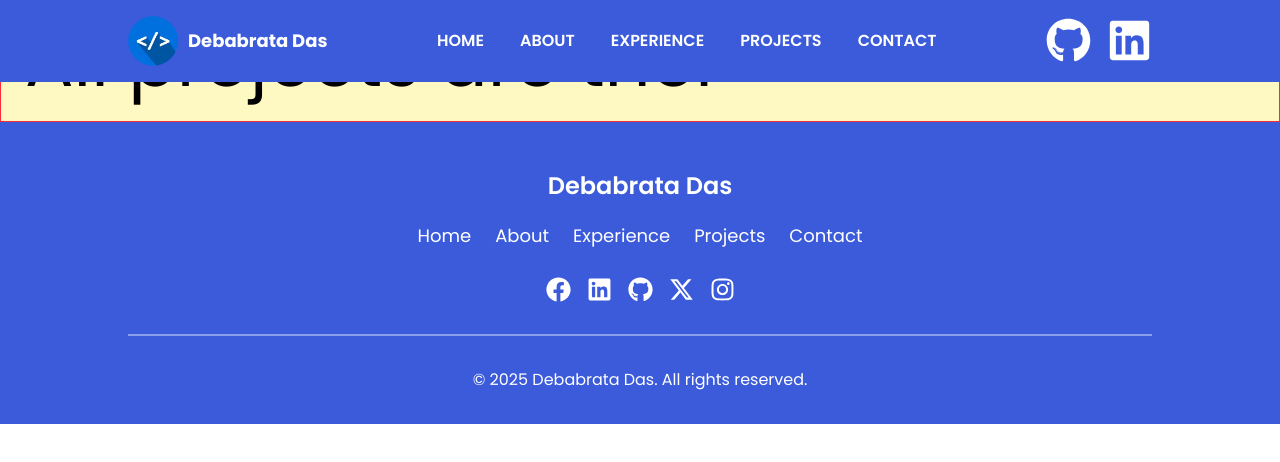
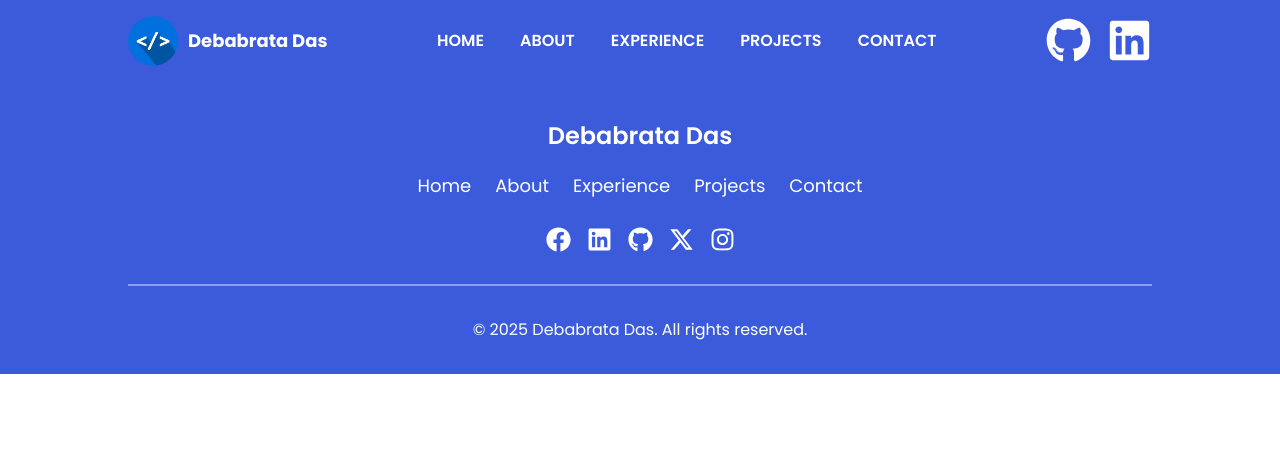
Before and after one commit to dev-debabrata/dev-debabrata-portfolio, a React (Vite) app: page /projectsList in a window 1280 px wide. Shown: the top 462 px of the page. Built offline with nearby package versions, Linux system fonts and the light colour scheme.

Commit message:
18-06-2025

```diff
--- a/src/Components/Logo.jsx
+++ b/src/Components/Logo.jsx
@@ -62,8 +62,7 @@ const Logo = () => {
 export default Logo;
 
 
-// import React from 'react';
-// import { logoCard } from '../data';
+
 
 // const Logo = () => {
 //     return (
--- a/src/Pages/ProjectsList.jsx
+++ b/src/Pages/ProjectsList.jsx
@@ -6,7 +6,7 @@ const ProjectsList = () => {
     return (
         <>
             <Navbar />
-            <div className="p-6 border border-red-500 bg-yellow-100">
+            <div className="">
                 <h1 className=' text-7xl'>All projects are ther</h1>
             </div>
             <Footer />
```
